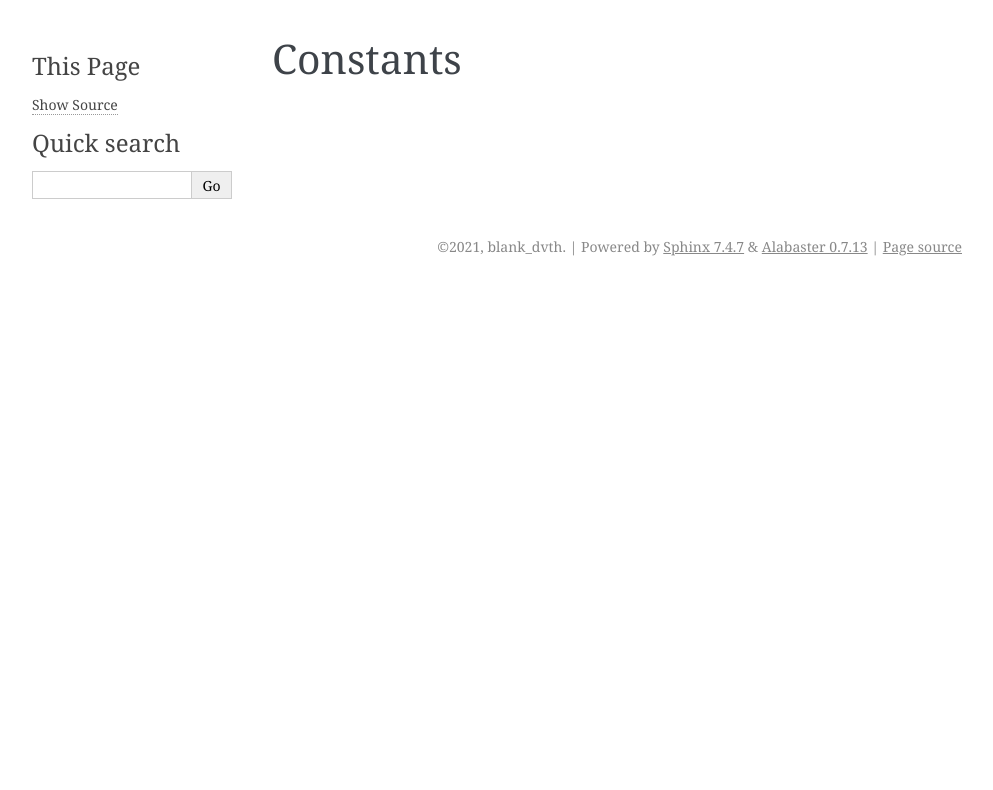
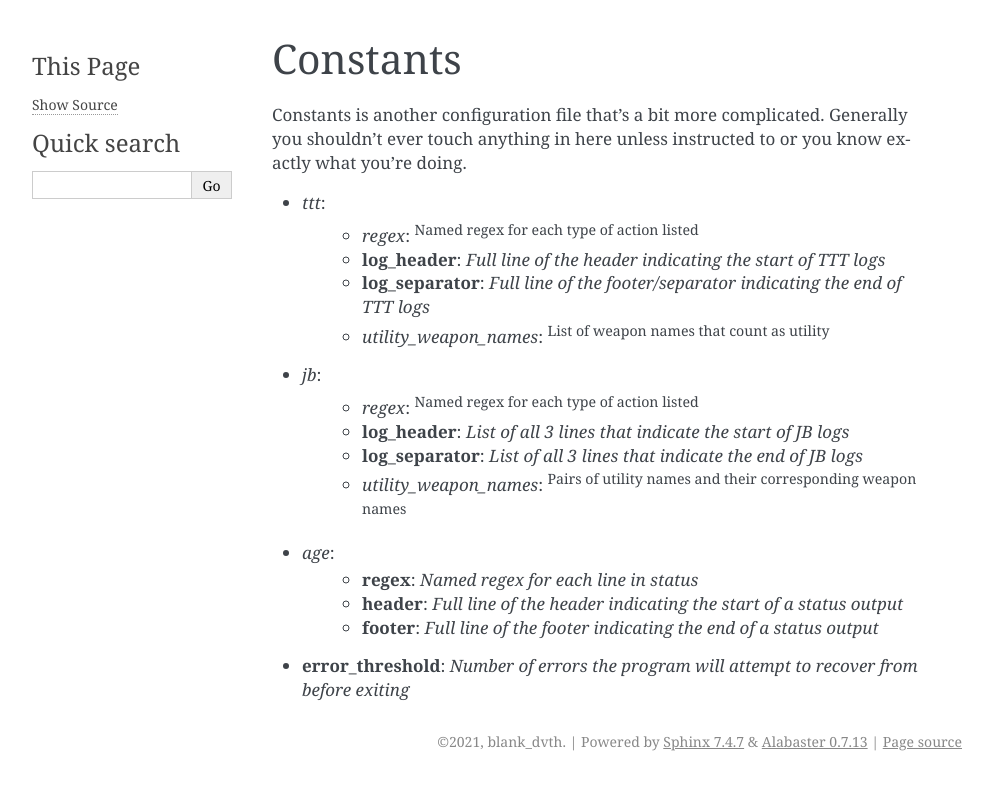
Before and after one commit to BLANK-TH/TSonitor, a Sphinx documentation site: the page built from docs/source/constants.rst, in a window 1280 px wide. Shown: the top 790 px of the page, without its empty margins (148-1141 px from the left). Built offline with Sphinx 7.4.7, drawn with Linux system fonts in a browser that asks for light colours.

Commit message:
add constants

```diff
--- a/docs/source/constants.rst
+++ b/docs/source/constants.rst
@@ -1,2 +1,20 @@
 Constants
 =============
+Constants is another configuration file that's a bit more complicated. Generally you shouldn't ever touch anything in
+here unless instructed to or you know exactly what you're doing.
+
+- *ttt*:
+    - *regex*: :sup:`Named regex for each type of action listed`\
+    - **log_header**: *Full line of the header indicating the start of TTT logs*
+    - **log_separator**: *Full line of the footer/separator indicating the end of TTT logs*
+    - *utility_weapon_names*: :sup:`List of weapon names that count as utility`\
+- *jb*:
+    - *regex*: :sup:`Named regex for each type of action listed`\
+    - **log_header**: *List of all 3 lines that indicate the start of JB logs*
+    - **log_separator**: *List of all 3 lines that indicate the end of JB logs*
+    - *utility_weapon_names*: :sup:`Pairs of utility names and their corresponding weapon names`\
+- *age*:
+    - **regex**: *Named regex for each line in status*
+    - **header**: *Full line of the header indicating the start of a status output*
+    - **footer**: *Full line of the footer indicating the end of a status output*
+- **error_threshold**: *Number of errors the program will attempt to recover from before exiting*
```
